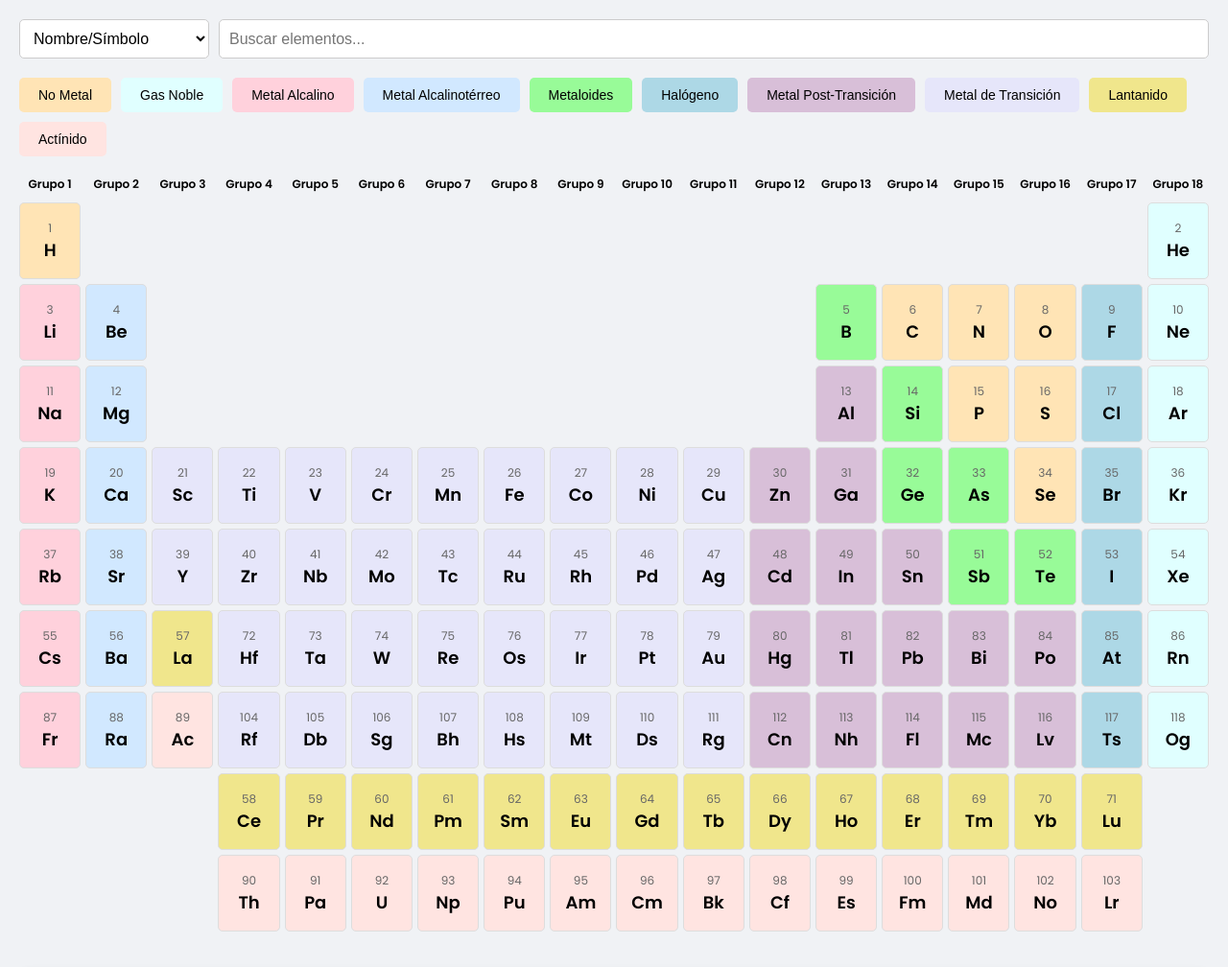
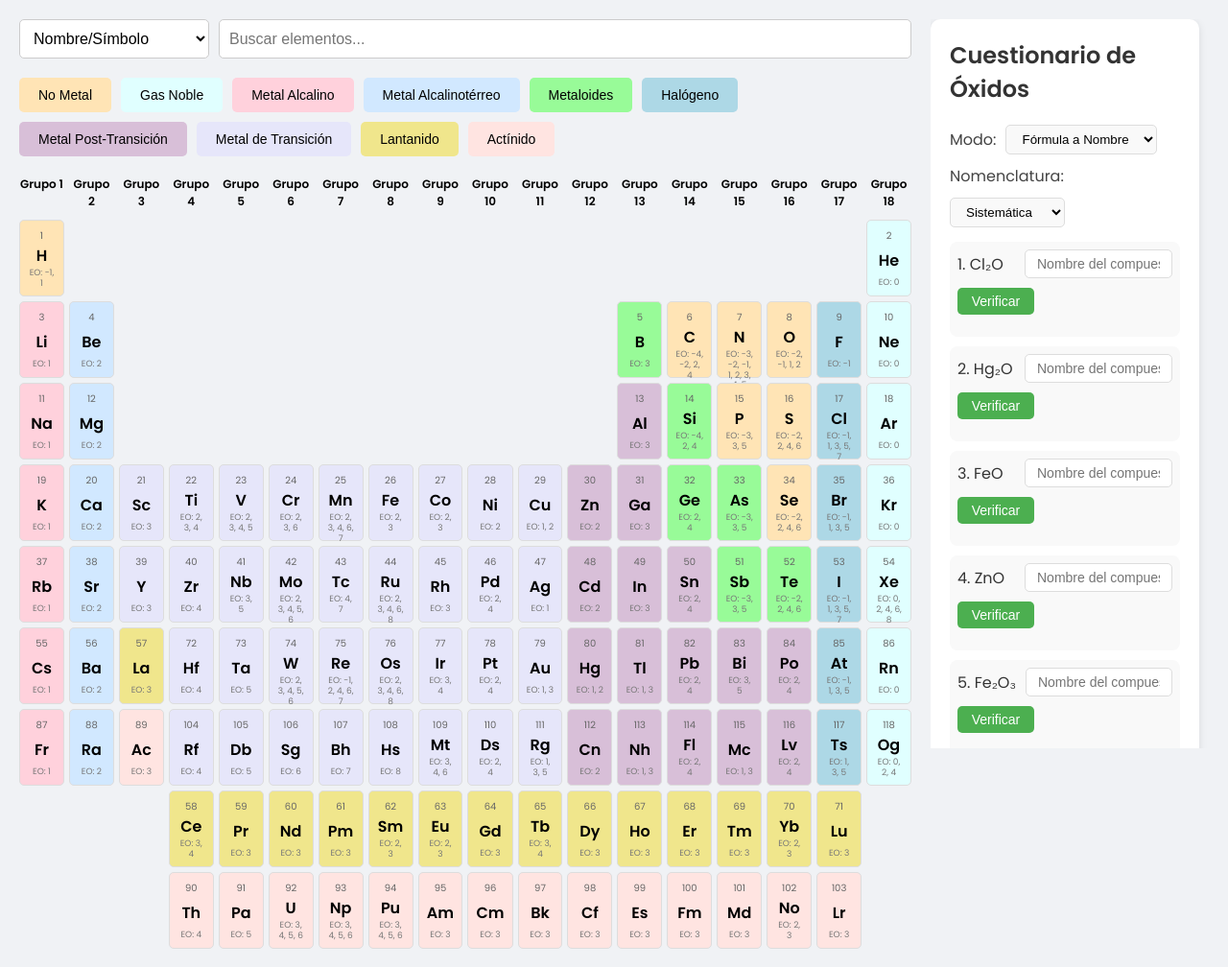
Before and after one commit to iHoerth/chemistryhelper, a plain HTML site: page index.html in a window 1280 px wide. Shown: the top 1008 px of the page at 96% size. Drawn offline with Linux system fonts and the light colour scheme.

Commit message:
Right side panel questions, static table on the left side

```diff
--- a/index.html
+++ b/index.html
@@ -22,10 +22,25 @@
         .container {
             max-width: 1400px;
             margin: 0 auto;
+            display: flex;
+            gap: 20px;
+            height: calc(100vh - 40px);
+        }
+
+        .left-column {
+            flex: 0 0 75%;
+            display: flex;
+            flex-direction: column;
+            gap: 20px;
+        }
+
+        .right-column {
+            flex: 1;
+            overflow-y: auto;
+            padding-right: 10px;
         }
 
         .search-section {
-            margin-bottom: 20px;
             display: flex;
             gap: 10px;
             flex-wrap: wrap;
@@ -56,7 +71,6 @@
         }
 
         .group-buttons {
-            margin-bottom: 20px;
             display: flex;
             flex-wrap: wrap;
             gap: 10px;
@@ -86,14 +100,14 @@
         .element-card {
             border: 1px solid #ddd;
             border-radius: 5px;
-            padding: 10px;
+            padding: 8px;
             text-align: center;
             cursor: pointer;
             transition: transform 0.2s;
             height: 80px;
             display: flex;
             flex-direction: column;
-            justify-content: center;
+            justify-content: space-between;
         }
 
         .element-card:hover {
@@ -102,13 +116,19 @@
         }
 
         .element-card .symbol {
-            font-size: 18px;
+            font-size: 16px;
             font-weight: 600;
         }
 
         .element-card .atomic-number {
-            font-size: 12px;
+            font-size: 10px;
             color: #666;
+        }
+
+        .element-card .oxidation-states {
+            font-size: 9px;
+            color: #777;
+            line-height: 1.2;
         }
 
         .modal {
@@ -240,7 +260,7 @@
         }
 
         .quiz-section {
-            margin-top: 40px;
+            margin-bottom: 40px;
             padding: 20px;
             background-color: #fff;
             border-radius: 10px;
@@ -272,6 +292,7 @@
             background-color: #f9f9f9;
             cursor: pointer;
             transition: border-color 0.3s;
+            min-width: 120px;
         }
 
         .quiz-toggle select:focus {
@@ -288,6 +309,7 @@
             background-color: #f9f9f9;
             border-radius: 8px;
             transition: background-color 0.3s;
+            flex-wrap: wrap;
         }
 
         .quiz-question:hover {
@@ -298,6 +320,7 @@
             font-weight: 500;
             color: #333;
             flex: 0 0 auto;
+            min-width: 60px;
         }
 
         .quiz-question input {
@@ -306,7 +329,8 @@
             border: 1px solid #ddd;
             border-radius: 5px;
             background-color: #fff;
-            width: 200px;
+            flex: 1;
+            min-width: 150px;
             transition: border-color 0.3s, box-shadow 0.3s;
         }
 
@@ -325,6 +349,8 @@
             cursor: pointer;
             font-size: 14px;
             transition: background-color 0.3s, transform 0.2s;
+            flex: 0 0 auto;
+            min-width: 80px;
         }
 
         .quiz-question button:hover {
@@ -335,11 +361,26 @@
         .quiz-feedback {
             color: red;
             font-size: 12px;
-            margin-left: 10px;
-            flex: 1;
+            flex: 1 1 100%;
+            margin-top: 5px;
         }
 
         @media (max-width: 1200px) {
+            .container {
+                flex-direction: column;
+                height: auto;
+            }
+
+            .left-column, .right-column {
+                flex: 1 1 100%;
+                max-height: none;
+            }
+
+            .right-column {
+                overflow-y: visible;
+                padding-right: 0;
+            }
+
             .periodic-table {
                 grid-template-columns: repeat(9, 1fr);
             }
@@ -354,7 +395,19 @@
             }
 
             .element-card .atomic-number {
-                font-size: 10px;
+                font-size: 9px;
+            }
+
+            .element-card .oxidation-states {
+                font-size: 8px;
+            }
+
+            .quiz-question input {
+                min-width: 100px;
+            }
+
+            .quiz-question button {
+                min-width: 70px;
             }
         }
 
@@ -374,10 +427,12 @@
 
             .quiz-question input {
                 width: 100%;
+                min-width: 0;
             }
 
             .quiz-question button {
                 align-self: flex-start;
+                min-width: 60px;
             }
 
             .quiz-feedback {
@@ -389,6 +444,7 @@
 </head>
 <body>
     <div class="container">
+        <div class="left-column">
             <div class="search-section">
                 <select id="searchType">
                     <option value="nameOrSymbol">Nombre/Símbolo</option>
@@ -400,6 +456,8 @@
             </div>
             <div class="group-buttons" id="groupButtons"></div>
             <div class="periodic-table" id="periodicTable"></div>
+        </div>
+        <div class="right-column">
             <div class="quiz-section">
                 <h2>Cuestionario de Óxidos</h2>
                 <div class="quiz-toggle">
@@ -477,6 +535,7 @@
                     </select>
                 </div>
                 <div id="generalQuizQuestions"></div>
+            </div>
         </div>
     </div>
 
@@ -576,6 +635,7 @@
                         cell.innerHTML = `
                             <div class="atomic-number">${element.atomicNumber}</div>
                             <div class="symbol">${element.symbol}</div>
+                            <div class="oxidation-states">EO: ${element.oxidationStates.join(', ') || 'N/A'}</div>
                         `;
                         cell.addEventListener('click', () => showElementModal(element));
                     } else {
```
Lines whose indentation alone changed are shown as unchanged.
